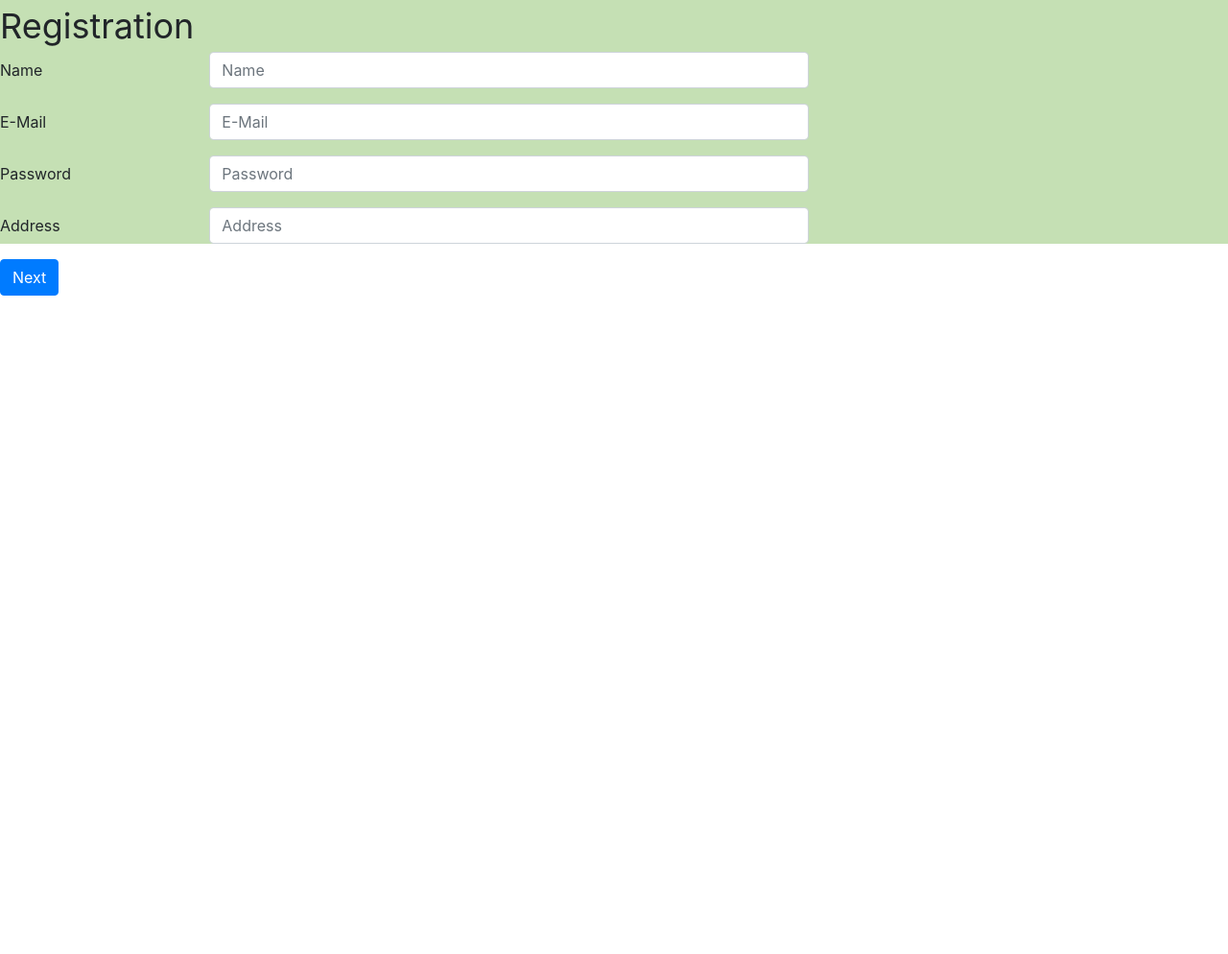
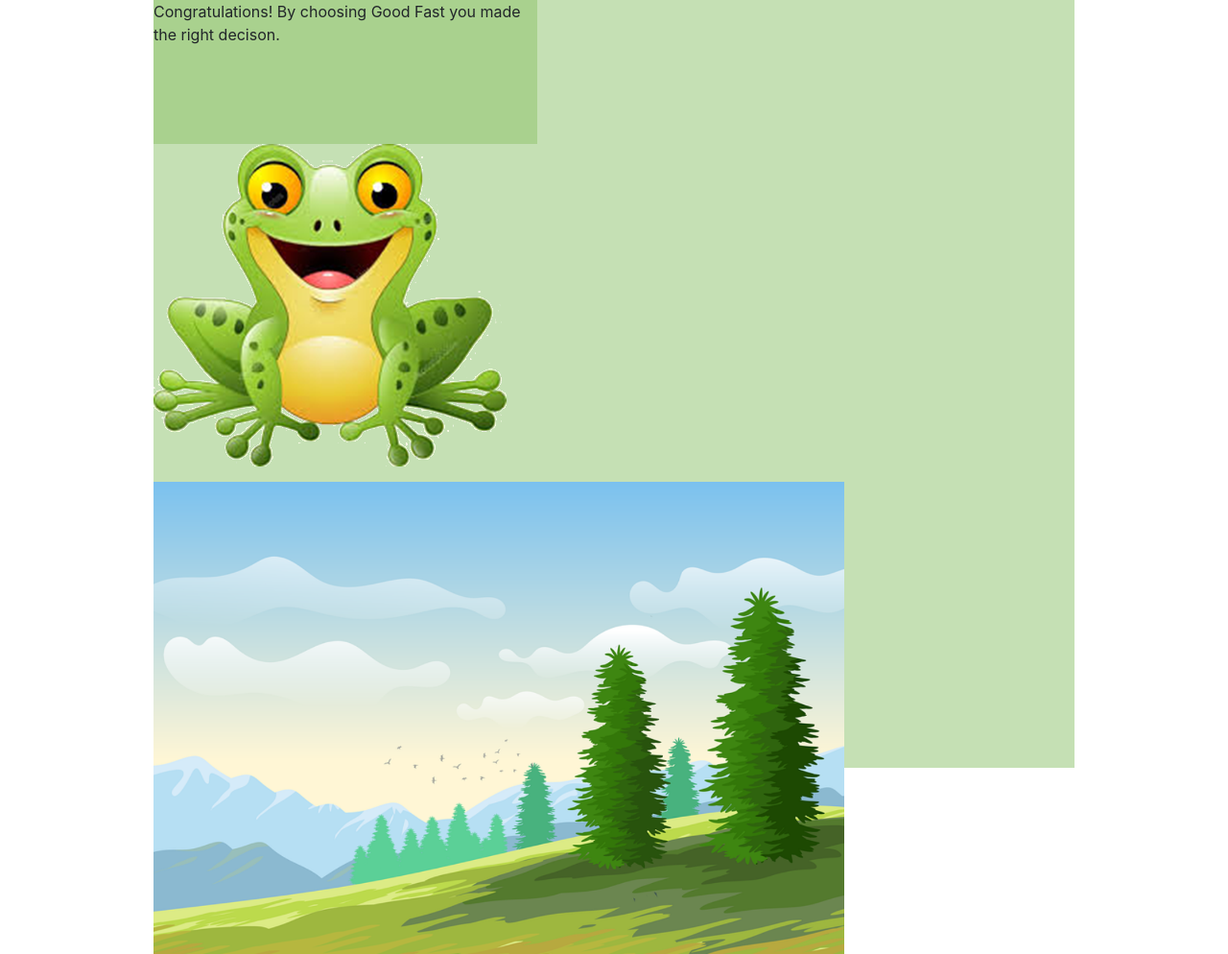
Before and after one commit to bhatia2akshit/FastingHelper, a plain HTML site: page flask_setting/template/index.html in a window 1280 px wide. Shown: the whole page at 96% size. Before the commit the page ends 800 px from the top, so only its background shows below. Drawn offline with Linux system fonts and the light colour scheme.

Commit message:
add welcome page

```diff
--- a/flask_setting/static/index.css
+++ b/flask_setting/static/index.css
@@ -1,5 +1,6 @@
 :root{
     --hell-green-color: #C5E0B4;
+    --text-field-bg: #A9D18E;
 }
 
 .title{
@@ -20,3 +21,8 @@ main{
 .title{
     font-size: 36px;
 }
+.big-text-field{
+    width: 400px;
+    height: 150px;
+    background-color: var(--text-field-bg);
+}
--- a/flask_setting/static/index.js
+++ b/flask_setting/static/index.js
@@ -56,7 +56,7 @@ function chooseTeam(){
         console.error('Error:', error);
     });
 }
-funciton choose_program(){
+function choose_program(){
 if(document.getElementById('1').checked){
 value=1}
 else if(document.getElementById('2').checked){
--- a/flask_setting/template/index.html
+++ b/flask_setting/template/index.html
@@ -10,7 +10,17 @@
     <link href="../static/bootstrap.css" rel="stylesheet" type="text/css">
   </head>
   <body>
-    <form id="form_registration" class="needs-validation">
+    <main class="d-flex justify-content-center h-100">
+    <div id="welcomeDiv" class="w-75">
+      <div>
+        <div class="big-text-field">
+          Congratulations! By choosing Good Fast you made the right decison.
+        </div>
+        <img src="../static/mascot_frosch.png" class="pb-3">
+        <img src="../static/trees_and_forest.png" class="w-75">
+      </div>
+    </div>
+    <form id="form_registration" class="needs-validation w-75 d-none">
         <div class="title"> Registration </div>
         <div class="form-group row">
           <label for="input_name" class="col-md-2 col-form-label float-right">Name</label>
@@ -49,8 +59,12 @@
               </div>
             </div>
         </div>
+
+        <a class="btn btn-primary" role="button" id="btn_to_mascot_page" type="submit" onclick="saveRegistrationData()">Next</a>
+
     </form>
-    <a class="btn btn-primary" role="button" id="btn_to_mascot_page" type="submit" onclick="saveRegistrationData()">Next</a>
+
+    </main>
   </body>
   <footer>
     <script src="../static/index.js"></script>
```
